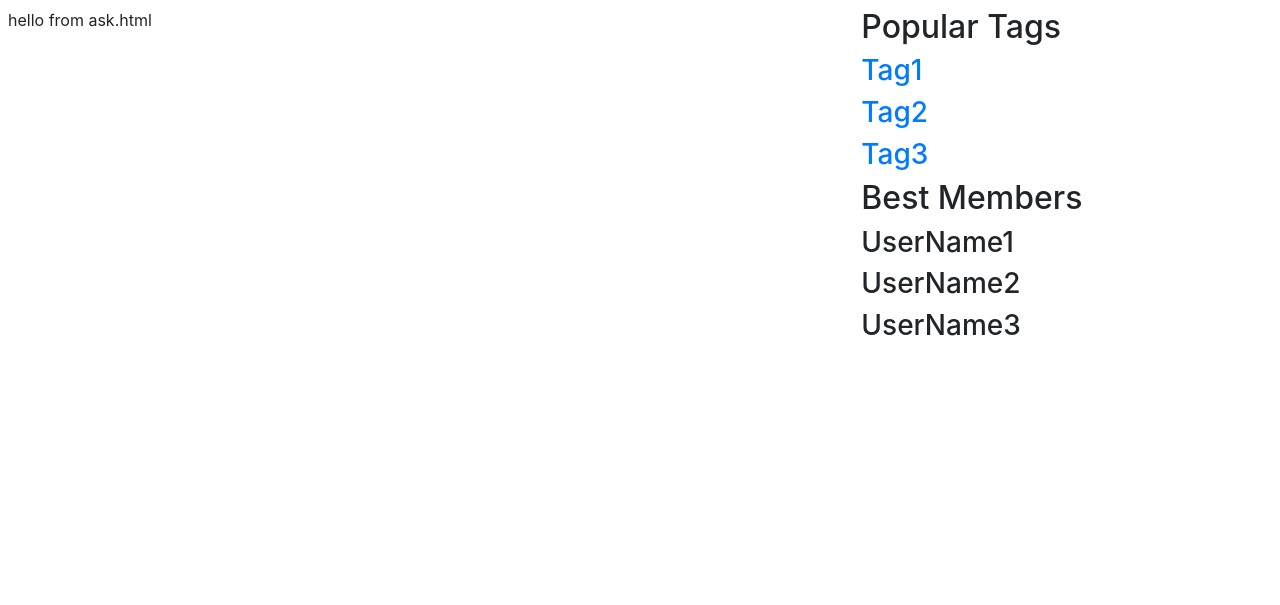
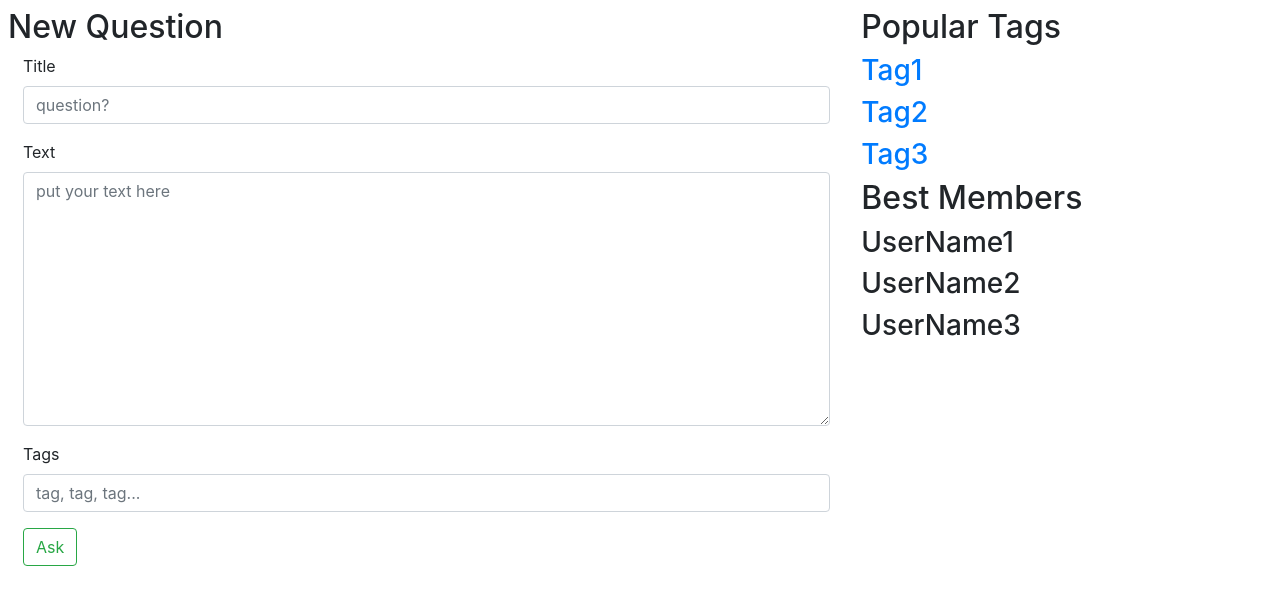
Before and after one commit to DronBrigadir/tp, a Django app: page /ask/ in a window 1280 px wide. Shown: the part 70-675 px from the top of the page. Run offline with Django 3.2, Linux system fonts and the light colour scheme; some libraries are stand-ins or nearby versions.

Commit message:
ask.html - the page for adding a question

```diff
--- a/ASKZUB/templates/ask.html
+++ b/ASKZUB/templates/ask.html
@@ -1,5 +1,25 @@
 {% extends "extends/base.html" %}
 
 {% block content %}
-    <p>hello from ask.html</p>
+    <div class="container-fluid">
+        <div class="row align-items-center">
+            <h2>New Question</h2>
+        </div>
+
+        <form>
+            <div class="form-group">
+              <label>Title</label>
+              <input class="form-control" placeholder="question?">
+            </div>
+            <div class="form-group">
+                <label>Text</label>
+                <textarea class="form-control" rows="10" placeholder="put your text here"></textarea>
+            </div>
+            <div class="form-group">
+                <label>Tags</label>
+                <input class="form-control" placeholder="tag, tag, tag...">
+            </div>
+            <button class="btn btn-outline-success my-2 my-sm-0">Ask</button>
+        </form>
+    </div>
 {% endblock %}
```
